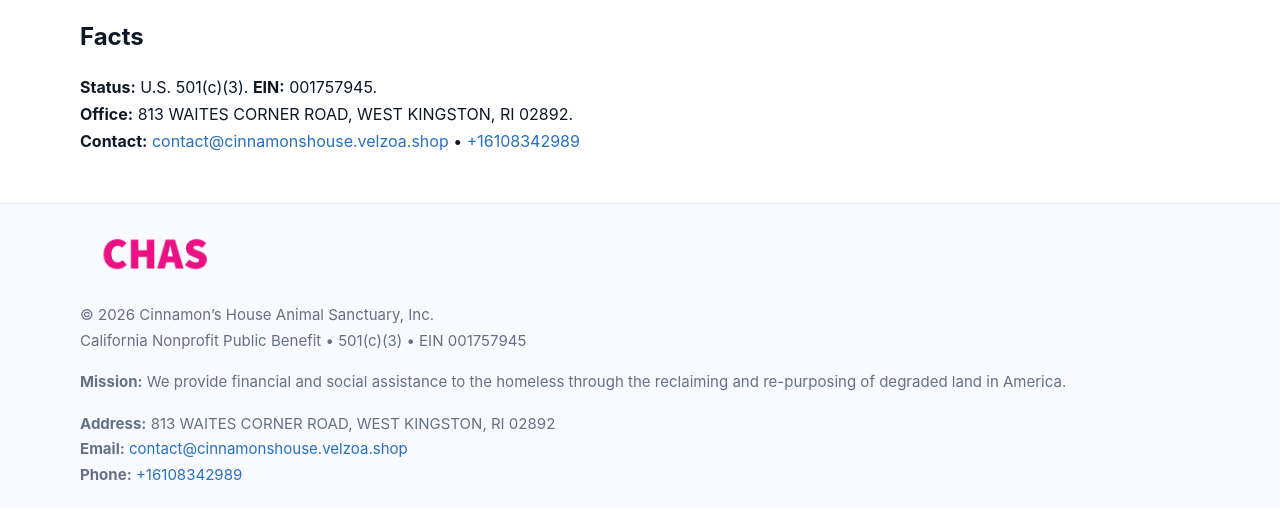
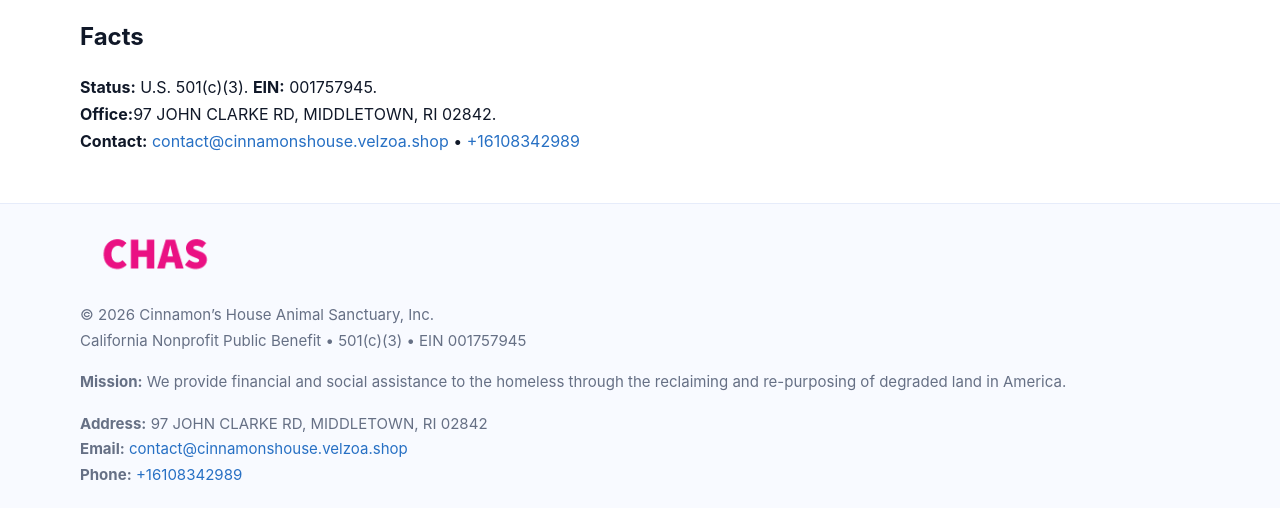
Before and after one commit to thuanbg111/cinnamons-house-animal-sanctuary-inc-7945, a plain HTML site: page about.html in a window 1280 px wide. Shown: the part 478-986 px from the top of the page. Drawn offline with Linux system fonts and the light colour scheme.

Commit message:
Update about.html

```diff
--- a/about.html
+++ b/about.html
@@ -40,7 +40,7 @@
         </ul>
         <h2>Facts</h2>
         <p><strong>Status:</strong> U.S. 501(c)(3). <strong>EIN:</strong> 001757945.<br>
-           <strong>Office:</strong> 813 WAITES CORNER ROAD, WEST KINGSTON, RI 02892.<br>
+           <strong>Office:</strong>97 JOHN CLARKE RD, MIDDLETOWN, RI 02842.<br>
            <strong>Contact:</strong> <a href="mailto:contact@cinnamonshouse.velzoa.shop">contact@cinnamonshouse.velzoa.shop</a> • <a href="tel:+16108342989">+16108342989</a></p>
       </div>
       <figure><img src="images/about.jpg" alt="About"></figure>
@@ -51,7 +51,7 @@
     <div class="container grid">
       <div><img src="images/logo.png" alt="" style="width:150px;margin-bottom:.6rem"><div class="small">© <span id="year"></span> Cinnamon’s House Animal Sanctuary, Inc.</div><div class="small">California Nonprofit Public Benefit • 501(c)(3) • EIN 001757945</div></div>
       <div><div class="small"><strong>Mission:</strong> We provide financial and social assistance to the homeless through the reclaiming and re-purposing of degraded land in America.</div></div>
-      <div><div class="small"><strong>Address:</strong> 813 WAITES CORNER ROAD, WEST KINGSTON, RI 02892<br><strong>Email:</strong> <a href="mailto:contact@cinnamonshouse.velzoa.shop">contact@cinnamonshouse.velzoa.shop</a><br><strong>Phone:</strong> <a href="tel:+16108342989">+16108342989</a></div></div>
+      <div><div class="small"><strong>Address:</strong> 97 JOHN CLARKE RD, MIDDLETOWN, RI 02842<br><strong>Email:</strong> <a href="mailto:contact@cinnamonshouse.velzoa.shop">contact@cinnamonshouse.velzoa.shop</a><br><strong>Phone:</strong> <a href="tel:+16108342989">+16108342989</a></div></div>
     </div>
   </footer>
 </main>
```
